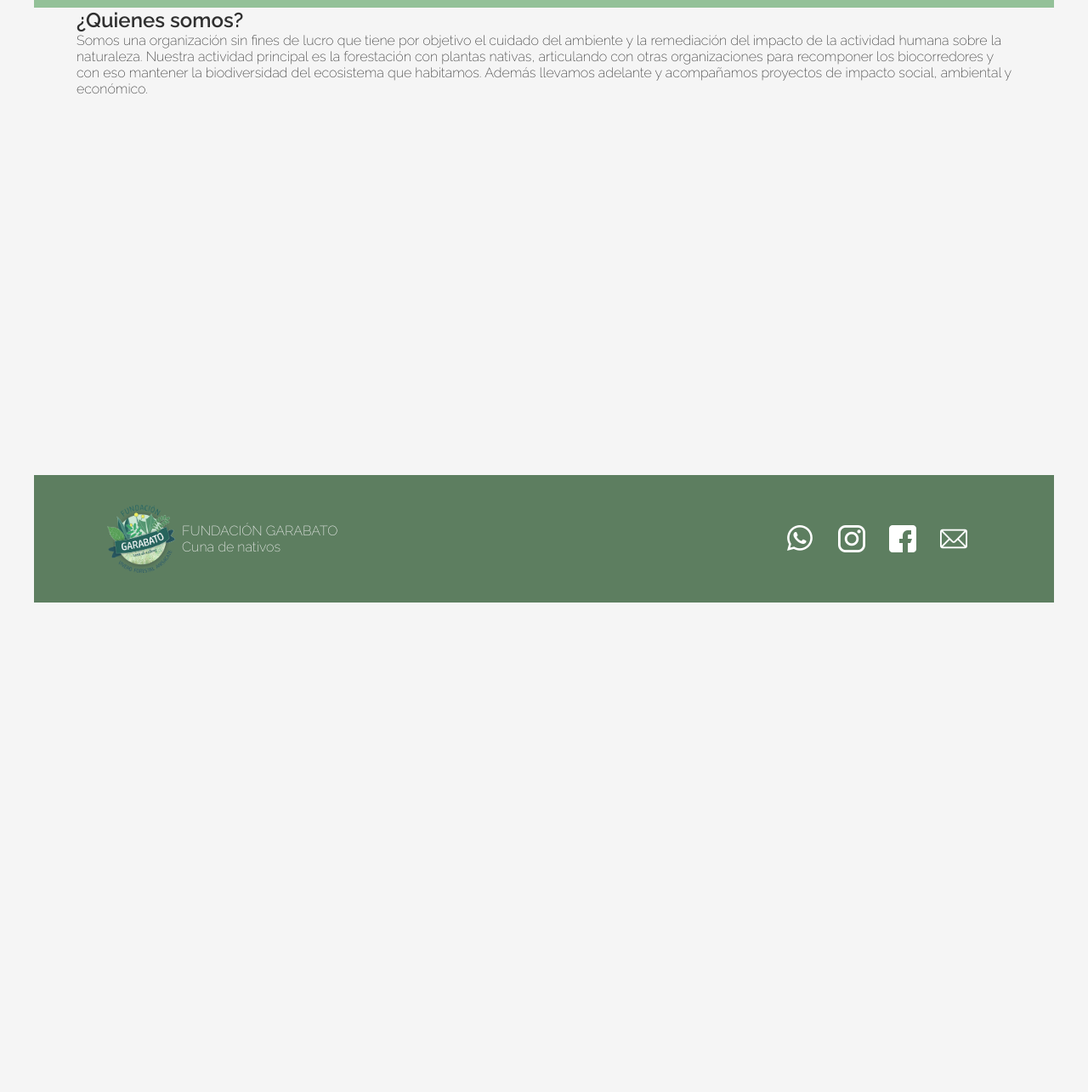
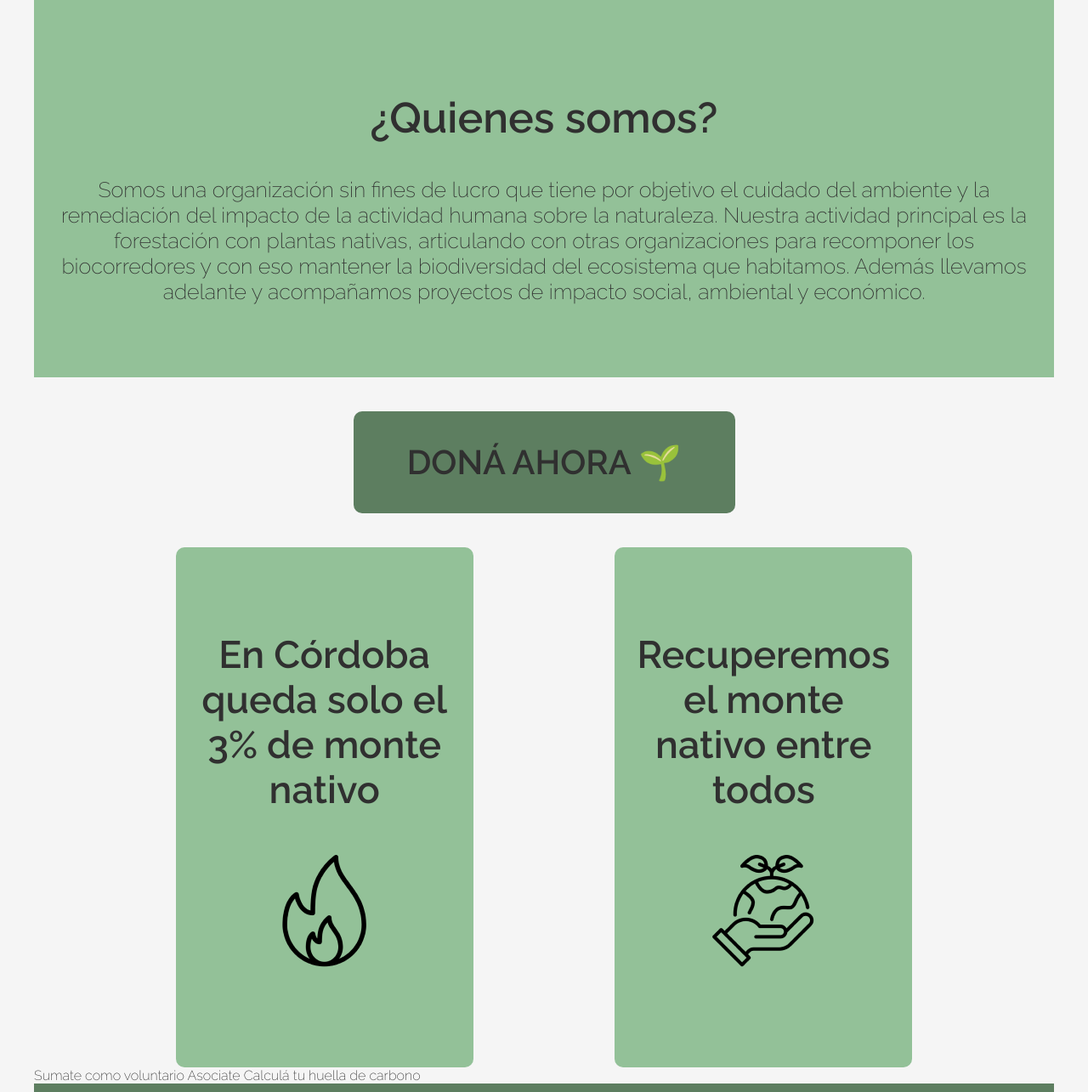
Before and after one commit to giannagiava/PROYECTO-PESCAR, a plain HTML site: page index.html in a window 1280 px wide. Shown: the part 95-1380 px from the top of the page at 85% size. Before the commit the page ends 804 px from the top, so only its background shows below. Drawn offline with Linux system fonts and the light colour scheme.

Commit message:
se agrega seccion informacion monte nativo en html y se agregan estilos a css a misma seccion

```diff
--- a/css/style.css
+++ b/css/style.css
@@ -16,7 +16,10 @@ body{
     background: whitesmoke;
 }
 
-a{text-decoration: none;}
+a{
+    text-decoration: none;
+    cursor: pointer;
+}
 
 img[alt="Logo-Garabato"]{
     width: 80px;
@@ -61,10 +64,77 @@ header nav a{
 
 /* COMIENZO MAIN */
 main{
-    width: 1100px;
+    width: 1200px;
     margin: auto;
     min-height: 550px;
 }
+
+#quienes-somos{
+    width: 1200px;
+    height: 435px;
+    background-color: #93C198;
+    padding-top: 100px;
+
+}
+#quienes-somos h2{
+    font-size: 50px;
+    text-align: center;
+    padding-bottom: 10px;
+}
+
+#quienes-somos p{
+    font-size: 25px;
+    text-align: center;
+    padding: 30px;
+}
+
+#dona-ahora
+{
+    display: flex;
+    justify-content: center;
+    align-items: center;
+    margin-top: 40px;
+
+}
+
+#dona-ahora a{
+    font-size: 40px;
+    font-weight: 600;
+    width: 449px;
+    height: 120px;
+    background-color: #5D7E60;
+    text-align: center;
+    line-height: 3;
+    border-radius: 10px;
+}
+
+#info-monte-nativo{
+    display: flex;
+    justify-content: space-evenly;
+    align-items: center;
+    margin-top: 40px;
+
+}
+
+#info-monte-nativo article{
+    width: 350px;
+    height: 612px;
+    background-color: #93C198;
+    border-radius: 10px;
+    text-align: center;
+    padding: 100px 20px;
+}
+
+#info-monte-nativo p{
+    font-size: 45px;
+    font-weight: 600;
+}
+
+#info-monte-nativo img{
+    padding-top: 50px;
+}
+
+
 
 /*COMIENZO FOOTER*/
 footer{
--- a/index.html
+++ b/index.html
@@ -53,6 +53,30 @@
             </p>
         </section>
 
+        <section id="dona-ahora">
+            <a>
+                <p>DONÁ AHORA 🌱</p>
+            </a>
+        </section>
+
+        <section id="info-monte-nativo">
+            <article>
+                <p>En Córdoba queda solo el 3% de monte nativo</p>
+                <img src="imgs/fuego-secc-info-monte-nativo.png" alt="imagen fuego">
+            </article>
+
+            <article>
+                <p>Recuperemos el monte nativo entre todos</p>
+                <img src="imgs/mundo-secc-info-monte-nativo.png" alt="imagen planeta">
+            </article>
+        </section>
+
+        <section id="sumate-asociate-calcula">
+            <a>Sumate como voluntario</a>
+            <a>Asociate</a>
+            <a>Calculá tu huella de carbono</a>
+        </section>
+
     </main>
 
     <!-- FIN MAIN -->
```
Also changed, not shown: imgs/fuego-secc-info-monte-nativo.png (added), imgs/hola.jpg (renamed from imgs/339119638_748734343558570_4801884602042597174_n.jpg), imgs/mundo-secc-info-monte-nativo.png (added).
